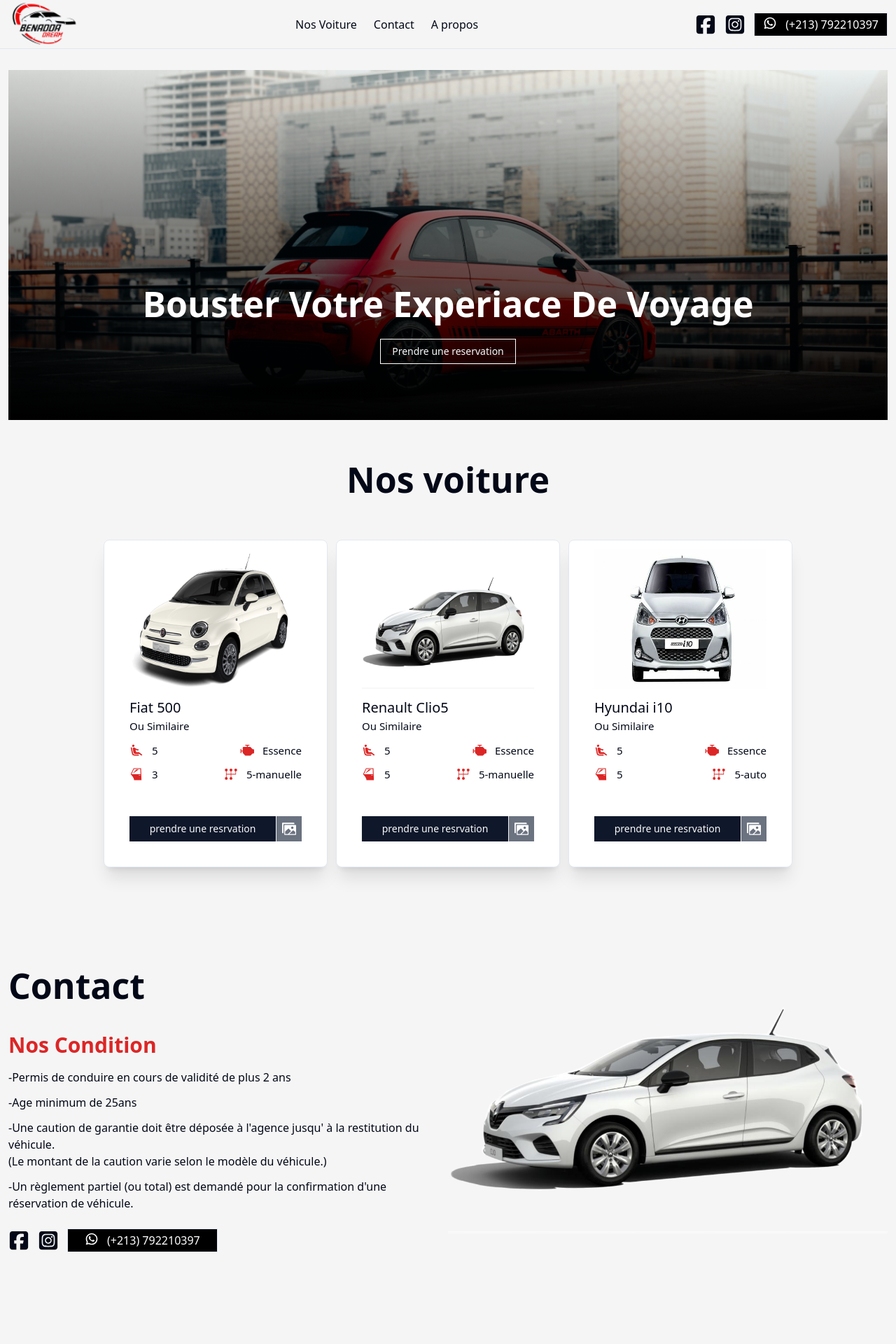
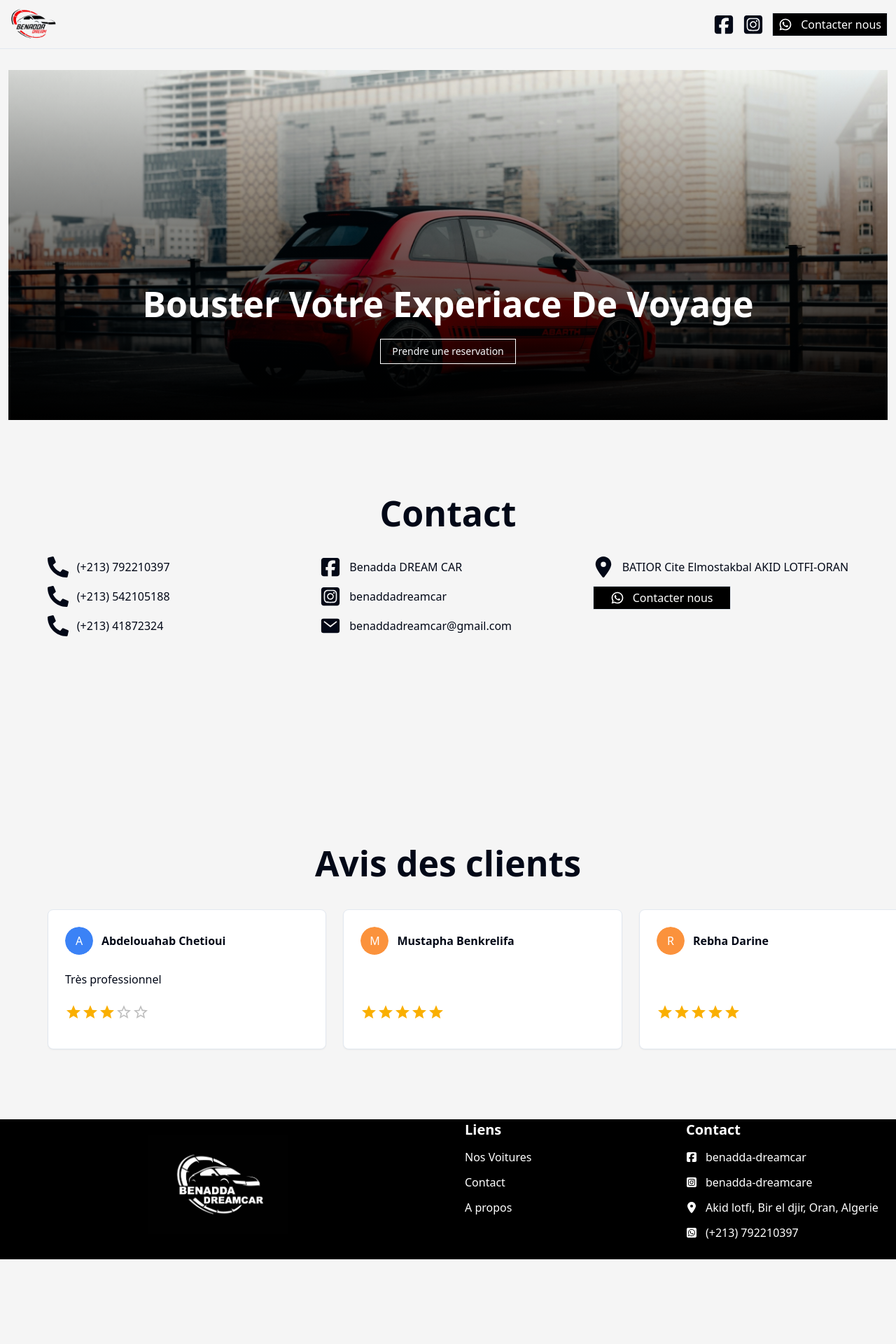
Before and after one commit to CodingLab-dz/benadda-dream-car, a Next.js app: page / in a window 1280 px wide. Shown: the top 1920 px of the page at 70% size. After the commit the page ends 1799 px from the top, so only its background shows below. Built offline with nearby package versions, Linux system fonts and the light colour scheme.

Commit message:
remove cars

```diff
--- a/app/layout.js
+++ b/app/layout.js
@@ -1,4 +1,5 @@
 import { Inter as FontSans } from "next/font/google";
+// import {Kdam_Thmor_Pro as FontSans } from "next/font/google"
 import "./globals.css";
 import { Header } from "@/components/header";
 import { cn } from "@/lib/utils";
--- a/app/page.js
+++ b/app/page.js
@@ -1,17 +1,13 @@
 import Image from "next/image";
 import { Banner } from "@/components/banner";
-import { Cars } from "@/components/cars";
 import { Contact } from "@/components/contact";
-import { About } from "@/components/about";
 import { Testimonals } from "@/components/testimonals";
 import { Footer } from "@/components/footer";
 export default function Home() {
   return (
     <div className="w-full h-full m-0 p-0 bg-[#F5F5F5]">
       <Banner />
-      <Cars />
       <Contact />
-      <About />
       <Testimonals />
       <Footer />
     </div>
--- a/components/banner.jsx
+++ b/components/banner.jsx
@@ -14,7 +14,7 @@
     }, [])
     return (
         <div className='w-full h-fit mt-[100px] px-3 lg:px-0' data-aos="fade-up" data-aos-duration="1200">
-            <div className='w-full max-w-7xl h-[300px] tablet:h-[500px] mx-auto bg-center bg-cover relative'>
+            <div className='w-full max-w-7xl h-[300px] mintablet:h-[400px] tablet:h-[500px] mx-auto bg-center bg-cover relative'>
                 <Image src={banner} alt='banner' style={{ width: '100%', height: '100%' }} />
                 <div className='w-full h-full absolute bottom-0 left-0 flex flex-col justify-end items-center bg-gradient-to-t from-[#000000] to-[#0505050d] z-10 pb-10 tablet:pb-20 text-white'>
                     <h1 className='font-bold text-[20px] tablet:text-[50px] my-3'>Bouster Votre Experiace De Voyage</h1>
--- a/components/contact.jsx
+++ b/components/contact.jsx
@@ -3,9 +3,11 @@
 import Image from 'next/image'
 import Link from 'next/link'
 import banner from "@/images/banner.webp"
-import section from "@/images/section.png"
-import { FaSquareInstagram, FaSquareFacebook, FaSquareWhatsapp, FaBars } from "react-icons/fa6";
+import section from "@/images/logo.png"
+import { FaSquareInstagram, FaSquareFacebook, FaSquareWhatsapp, FaBars, FaLocationDot } from "react-icons/fa6";
 import { RiWhatsappLine } from "react-icons/ri";
+import { FaPhoneAlt } from "react-icons/fa";
+import { IoMail } from "react-icons/io5";
 
 import Aos from 'aos'
 import "aos/dist/aos.css"
@@ -14,20 +16,18 @@
         Aos.init()
     }, [])
     return (
-        <div className='w-full h-fit min-h-[500px] mt-24' id='contact'>
-            <div className='w-full max-w-7xl h-full mx-auto flex flex-col justify-between tablet:flex-row px-3 lg:px-0'>
-                <div className='w-full tablet:w-[50%] ' data-aos="fade-up" data-aos-duration="1500">
+        <div className='w-full h-fit min-h-[500px] mt-20 tablet:mt-24' id='contact'  data-aos="fade-right" data-aos-duration="1500">
+            <div className='w-full max-w-7xl h-full mx-auto px-3 lg:px-0'>
+                {/* <div className='w-full tablet:w-[50%] ' data-aos="fade-up" data-aos-duration="1500">
                     <div className='w-fit h-fit my-3'>
                         <h1 className='font-bold text-[30px] tablet:text-[50px] mb-6'>Contact</h1>
-                        <h2 className='font-semibold text-[20px] tablet:text-[30px] mb-3 text-red-600'>Nos Condition</h2>
                         <ul className=''>
-                            <li className='mb-3'>-Permis de conduire en cours de validité de plus 2 ans </li>
-                            <li className='mb-3'>-Age minimum de 25ans</li>
-                            <li className='mb-3'>-Une caution de garantie doit être déposée à l'agence jusqu' à la restitution du véhicule. <br /> (Le montant de la caution varie selon le modèle du véhicule.) </li>
-                            <li className='mb-3'>-Un règlement partiel (ou total) est demandé pour la confirmation d'une réservation de véhicule.</li>
+                            <li className='mb-3 flex items-center'><FaPhoneAlt className='mr-3 '/> (+213) 792210397</li>
+                            <li className='mb-3 flex items-center'><FaPhoneAlt className='mr-3 '/> (+213) 542105188</li>
+                            <li className='mb-3 flex items-center'><FaPhoneAlt className='mr-3 '/> (+213) 41872324</li>
+                            <li className='mb-3 flex items-center'><FaPhoneAlt className='mr-3 '/> (+213) 792210397</li>
                         </ul>
 
-                        {/* contact icons */}
                         <div className='flex items-center my-6'>
                             <Link href='https://www.facebook.com/profile.php?id=61560495572393&mibextid=ZbWKwL'>
                                 <FaSquareFacebook className='mr-3 text-[30px]' />
@@ -36,17 +36,62 @@
                             <Link href='https://www.instagram.com/benaddadreamcar?igsh=eW1qNmtsOXpreTVp'>
                                 <FaSquareInstagram className='mr-3 text-[30px]' />
                             </Link>
-                            <div className='w-fit h-fit px-6 py-1 flex border bg-black text-white'>
+                            <div className='w-fit h-fit px-6 py-1 flex items-center border bg-black text-white'>
                                 <RiWhatsappLine className='mr-3 text-[20px] items-center' />
-                                (+213) 792210397
+                                Contacter nous
                             </div>
                         </div>
                     </div>
+                </div> */}
+                <div className='w-full h-fit text-center mb-6'>
+                    <h1 className='font-bold text-[40px] tablet:text-[50px]'>Contact</h1>
+                </div>
+                <div className='w-fit mx-auto grid grid-cols-1 mintablet:grid-cols-3 gap-6'>
+                    <div>
+                        <ul className=''>
+                            <li className='mb-3 flex items-center'><FaPhoneAlt className='mr-3  text-[20px] mintablet:text-[30px]' /> (+213) 792210397</li>
+                            <li className='mb-3 flex items-center'><FaPhoneAlt className='mr-3  text-[20px] mintablet:text-[30px]' /> (+213) 542105188</li>
+                            <li className='mb-3 flex items-center'><FaPhoneAlt className='mr-3  text-[20px] mintablet:text-[30px]' /> (+213) 41872324</li>
+                        </ul>
+                    </div>
+                    <div>
+                        <ul className=''>
+                            <li className='mb-3 flex items-center'>
+                                <Link href='https://www.facebook.com/profile.php?id=61560495572393&mibextid=ZbWKwL' className='flex items-center'>
+                                    <FaSquareFacebook className='mr-3 text-[30px] ' /><p>Benadda DREAM CAR </p>
+                                </Link>
+                            </li>
+                            <li className='mb-3 flex items-center'>
+                                <Link href='https://www.facebook.com/profile.php?id=61560495572393&mibextid=ZbWKwL' className='flex items-center'>
+                                    <FaSquareInstagram className='mr-3 text-[20px] mintablet:text-[30px] ' /><p>benaddadreamcar </p>
+                                </Link>
+                            </li>
+                            <li className='mb-3 flex items-center'>
+                                <Link href="https://mail.google.com/mail/?view=cm&fs=1&to=benaddadreamcar@gmail.com.com" target="_blank" className='flex items-center'>
+                                    <IoMail className='mr-3 text-[20px] mintablet:text-[30px] ' /><p>benaddadreamcar@gmail.com </p>
+                                </Link>
+                            </li>
+                        </ul>
+                    </div>
+                    <div>
+                        <ul className=''>
+                            <li className='mb-3 flex items-center'>
+                                <Link href="https://maps.app.goo.gl/TE3kWHsBY8sK8rmLA" target="_blank" className='flex items-center'>
+                                    <FaLocationDot className='mr-3 text-[20px] mintablet:text-[30px] ' /><p>BATIOR Cite Elmostakbal AKID LOTFI-ORAN </p>
+                                </Link>
+                            </li>
+                            <Link href="https://wa.me/message/M35EHZUWKRZKG1">
+                                <div className='w-fit h-fit px-6 py-1 flex border align-middle items-center bg-black text-white'>
+                                    <RiWhatsappLine className='mr-3 text-[20px] items-center' /><p>Contacter nous</p>
+                                </div>
+                            </Link>
+                        </ul>
+                    </div>
                 </div>
                 {/* image */}
-                <div className='w-full h-full tablet:w-[50%] flex justify-end bg-center bg-cover' data-aos="fade-left" data-aos-duration="1500">
+                {/* <div className='w-full h-full tablet:w-[50%] flex justify-end bg-center bg-cover' data-aos="fade-left" data-aos-duration="1500">
                     <Image src={section} alt='section' style={{ width: '100%', height: '100%' }} />
-                </div>
+                </div> */}
             </div>
         </div>
         // <div className='w-full h-fit min-h-[500px] mt-24 ' id='contact'>
@@ -54,7 +99,7 @@
         //         <div className='w-full h-full absolute bottom-0 left-0 flex flex-col justify-start items-center bg-[#000000b3] z-10'>
         //             <div className='w-full max-w-7xl flex justify-center items-start mx-auto h-full py-12'>
         //                 <div className='m-fit h-fit text-left'>
-        //                     <h1 className='text-[30px] font-bold mx-auto text-red-600'>Contact</h1>
+        //                     <h1 className='text-[30px] font-bold mx-auto '>Contact</h1>
         //                     <ul className='text-white'>
         //                         <li>Permis de conduire en cours de validité de plus 2 ans </li>
         //                         <li>Age minimum de 25ans</li>
--- a/components/header.jsx
+++ b/components/header.jsx
@@ -25,61 +25,40 @@
         <div>
             <div className='w-full h-[70px] fixed z-50 top-0 border-b bg-[#F5F5F5]' data-aos="fade-down" data-aos-duration="1000">
                 {/* nav */}
-            <div className='mx-0 z-30 w-[390px] ipadmini:w-[750px] ipadmini:mx-0 mintablet:w-[800px] tablet:w-full tablet:mx-auto h-full max-w-7xl flex flex-row justify-between items-center px-3 xl:px-0'>
+                <div className='mx-0 z-30 w-[390px] ipadmini:w-[750px] ipadmini:mx-0 mintablet:w-[800px] tablet:w-full tablet:mx-auto h-full max-w-7xl flex flex-row mintablet:justify-between items-center px-3 xl:px-0'>
                     {/* logo */}
-                <div className='h-full flex items-center'>
-                    <Image src={logo} alt='benadda dream car' width={100} height={60} />
+                    <div className='h-full flex items-center mr-6'>
+                        <Image src={logo} alt='benadda dream car' width={70} height={50} />
                     </div>
                     {/* links */}
-                <div className='hidden tablet:flex'>
+                    {/* <div className='hidden tablet:flex'>
                     {links.map((link, k) => (
                         <Link key={k} href={link.link} className='mx-3 hover:text-red-600'>{link.lable}</Link>
                     ))}
-                </div>
+                </div> */}
                     {/* contact icons */}
-                <div className='hidden tablet:flex items-center'>
+                    <div className='flex items-center'>
                         <Link href="https://www.facebook.com/profile.php?id=61560495572393&mibextid=ZbWKwL">
-                        <FaSquareFacebook className='mr-3 text-[30px]' />
+                            <FaSquareFacebook className='mr-3 text-[20px] mintablet:text-[30px]' />
                         </Link>
                         <Link href='https://www.instagram.com/benaddadreamcar?igsh=eW1qNmtsOXpreTVp'>
-                        <FaSquareInstagram className='mr-3 text-[30px]' />
+                            <FaSquareInstagram className='mr-3 text-[20px] mintablet:text-[30px]' />
                         </Link>
 
                         <Link href="https://wa.me/message/M35EHZUWKRZKG1">
-                    <div className='w-fit h-fit px-3 py-1 flex border align-middle bg-black text-white'>
-                        <RiWhatsappLine className='mr-3 text-[20px] items-center' />
-                        (+213) 792210397
+                            <div className='w-fit h-fit px-2  py-1 flex border align-middle items-center bg-black text-white'>
+                                <RiWhatsappLine className='mr-3 text-[20px] items-center' /><p>Contacter nous</p>
+
                             </div>
                         </Link>
                     </div>
-                <div className='tablet:hidden' onClick={() => setBurger(!burgur)}>
+                    {/* <div className='tablet:hidden' onClick={() => setBurger(!burgur)}>
                     <FaBars />
-                </div>
+                </div> */}
 
                 </div>
                 {/* mobile nav */}
-            <div className={burgur ? 'absolute z-20 left-0 top-[75px] flex flex-col min-h-[200px] h-fit w-full justify-start transition-all bg-[#F5F5F5] border p-3 mx-2 tablet:hidden' : 'absolute z-40 left-0 top-[-300px] flex flex-col min-h-[200px] h-fit w-full justify-start transition-all bg-[#F5F5F5] border rounded-xl p-3 mx-2 tablet:hidden'}>
 
-                {/* links */}
-                <div className='flex tablet:hidden flex-col'>
-                    {links.map((link, k) => (
-                        <Link key={k} href={link.link} className='my-3'>{link.lable}</Link>
-                    ))}
-                </div>
-                {/* contact icons */}
-                <div className='flex flex-col tablet:hidden  items-center'>
-                    <div className='flex my-3'>
-                        <FaSquareFacebook className='mr-3 text-[20px]' />
-                        <FaSquareInstagram className='mr-3 text-[20px]' />
-                    </div>
-                    <Link href="https://wa.me/message/M35EHZUWKRZKG1">
-                    <div className='w-fit h-fit px-6 py-1 flex border align-middle bg-black text-white'>
-                        <RiWhatsappLine className='mr-3 text-[20px] items-center' />
-                        (+213) 792210397
-                    </div>
-                    </Link>
-                </div>
-            </div>
             </div>
         </div>
     )
--- a/components/testimonals.jsx
+++ b/components/testimonals.jsx
@@ -41,7 +41,7 @@
         Aos.init()
     }, [])
     return (
-        <div className='w-full h-fit flex flex-col mt-[90px]' data-aos="fade-up" data-aos-duration="1500"  data-aos-anchor-placement="top-bottom">
+        <div className='w-full h-fit flex flex-col ' data-aos="fade-up" data-aos-duration="1500"  data-aos-anchor-placement="top-bottom">
             <div className='w-full max-w-7xl mx-auto text-center'>
                 <h1 className='font-bold text-[30px] tablet:text-[50px] mb-6'>Avis des clients</h1>
             </div>
```
Lines whose indentation alone changed are shown as unchanged.
